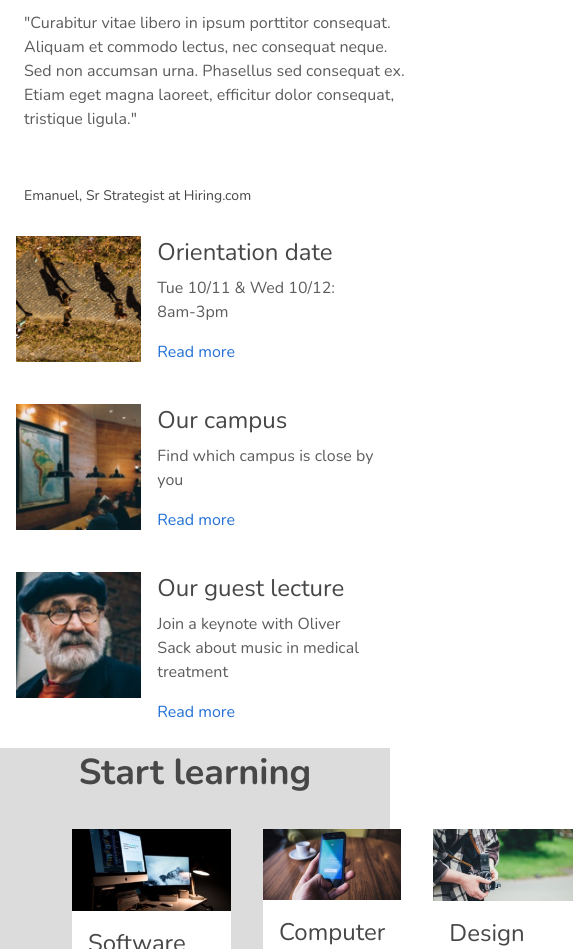
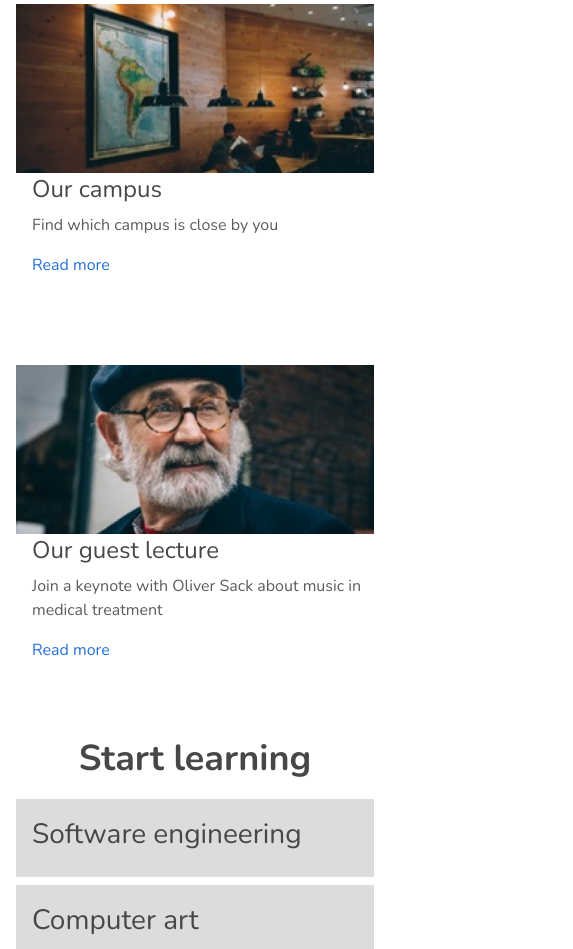
Before and after one commit to jfisky/colmar, a plain HTML site: page index.html in a window 390 px wide. Shown: the part 1051-2000 px from the top of the page, 573 px wide, since content can reach past the window. Drawn offline with nearby package versions, Linux system fonts and the light colour scheme.

Commit message:
Section 3 mobile formatting

```diff
--- a/index.html
+++ b/index.html
@@ -50,8 +50,11 @@
             </div>
             <div id="section-2-right">
                 <div class="tab-type-1" id="s2-t1">
-                    <figure>
+                    <figure class="desktop">
                         <img src="resources/images/information-orientation.jpg">
+                    </figure>
+                    <figure class="mobile">
+                        <img src="resources/images/information-orientation-mobile.jpg">
                     </figure>
                     <div class="tab-type-1-info">
                         <h3>Orientation date</h2>
@@ -60,8 +63,11 @@
                     </div>
                 </div>
                 <div class="tab-type-1" id="s2-t2">
-                    <figure>
+                    <figure class="desktop">
                         <img src="resources/images/information-campus.jpg">
+                    </figure>
+                    <figure class="mobile">
+                        <img src="resources/images/information-campus-mobile.jpg">
                     </figure>
                     <div class="tab-type-1-info">
                         <h3>Our campus</h2>
@@ -70,8 +76,11 @@
                     </div>
                 </div>
                 <div class="tab-type-1" id="s2-t3">
-                    <figure>
+                    <figure class="desktop">
                         <img src="resources/images/information-guest-lecture.jpg">
+                    </figure>
+                    <figure class="mobile">
+                        <img src="resources/images/information-guest-lecture-mobile.jpg">
                     </figure>
                     <div class="tab-type-1-info">
                         <h3>Our guest lecture</h2>
--- a/resources/css/style.css
+++ b/resources/css/style.css
@@ -233,6 +233,10 @@ h3 {
 
 .tab-type-1:hover {
     background-color: #dcdcdc;
+}
+
+#section-2-right .tab-type-1 figure.mobile {
+    display: none;
 }
 
 .tab-type-1 figure {
@@ -518,7 +522,82 @@ footer li {
         display: block;
     }
 
-    #section-1-info button:hover {
-        cursor: pointer;
+    /* section 2 */
+    #section-2 {
+        display: flex;
+        flex-flow: column;
     }
+
+    #section-2-left {
+        display: none;
+    }
+
+    #section-2-right .tab-type-1 {
+        display: flex;
+        flex-flow: column;
+        padding-bottom: 64px;
+    }
+
+    #section-2-right .tab-type-1 figure.desktop {
+        display: none;
+    }
+
+    #section-2-right .tab-type-1 figure.mobile {
+        display: block;
+    }
+
+    #section-2-right .tab-type-1 .tab-type-1-info {
+        padding-left: 16px;
+        padding-right: 16px;
+    }
+
+    #section-2-right #s2-t3 {
+        padding-bottom: 32px;
+    }
+
+    /* section 3 */
+    #section-3 {
+        padding-top: 32px;
+        padding-bottom: 32px;
+        background-color: #ffffff;
+    }
+
+    #section-3 h2 {
+        margin-bottom: 16px;
+    }
+
+    #section-3-grid {
+        margin-left: 16px;
+        margin-right: 16px;
+        display: flex;
+        flex-flow: column;
+        /* column-gap: 8px; */
+        row-gap: 8px;
+    }
+
+    #section-3-grid .tab-type-2 figure {
+        display: none;
+    }
+
+    .tab-type-2 {
+        background-color: #dcdcdc;
+    }
+
+    .tab-type-2:hover {
+        background-color: #474747;
+    }
+
+    .tab-type-2-info {
+        padding: 16px 16px 24px 16px;
+    }
+
+    .tab-type-2-info h3 {
+        font-size: 28px;
+        font-weight: 500;
+    }
+
+    .tab-type-2-info p {
+        display: none;
+    }
+
 }
```
